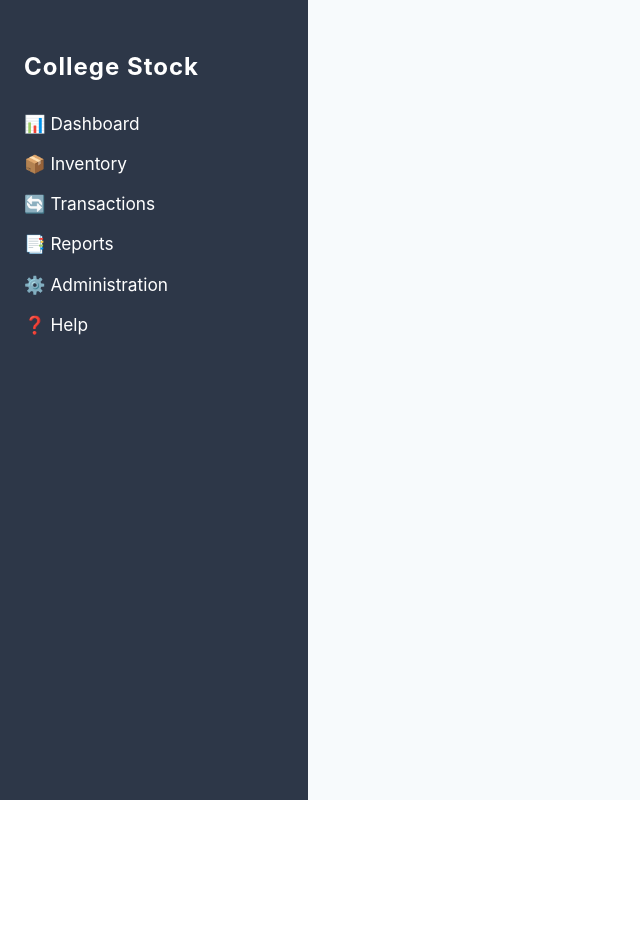
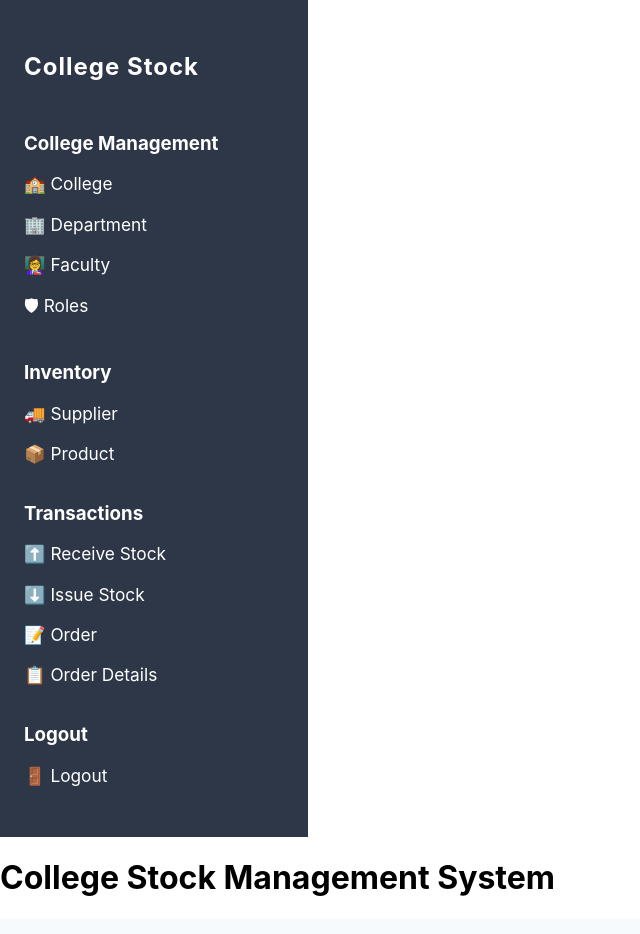
Before and after one commit to hasemansi/stock, a React (Vite) app in the folder frontend/: page /dashboard in a window 1280 px wide. Shown: the top 934 px of the page, without its empty margins (0-640 px from the left). Before the commit the page ends 800 px from the top, so only its background shows below. Built offline with nearby package versions, Linux system fonts and the light colour scheme.

Commit message:
Update Dashboard.jsx

```diff
--- a/frontend/src/components/Auth/Dashboard.jsx
+++ b/frontend/src/components/Auth/Dashboard.jsx
@@ -1,28 +1,85 @@
 import { Link } from "react-router-dom";
 import styles from "./Dashboard.module.css";
 
-export default function dashboard({ children }) {
+export default function Dashboard({ children }) {
     return (
-        <div className={styles.dashboardContainer}>
+        <div className={styles.dashboardWrapper}>
             {/* Sidebar */}
             <aside className={styles.sidebar}>
                 <h2 className={styles.sidebarTitle}>College Stock</h2>
-                <nav>
+
+                {/* 1) College Management */}
+                <div className={styles.section}>
+                    <h3 className={styles.sectionTitle}>College Management</h3>
                     <ul className={styles.navList}>
-                        <li className={styles.navItem}><Link className={styles.navLink} to="/">📊 Dashboard</Link></li>
-                        <li className={styles.navItem}><Link className={styles.navLink} to="/inventory">📦 Inventory</Link></li>
-                        <li className={styles.navItem}><Link className={styles.navLink} to="/transactions">🔄 Transactions</Link></li>
-                        <li className={styles.navItem}><Link className={styles.navLink} to="/reports">📑 Reports</Link></li>
-                        <li className={styles.navItem}><Link className={styles.navLink} to="/admin">⚙️ Administration</Link></li>
-                        <li className={styles.navItem}><Link className={styles.navLink} to="/help">❓ Help</Link></li>
+                        <li className={styles.navItem}>
+                            <Link className={styles.navLink} to="/college">🏫 College</Link>
+                        </li>
+                        <li className={styles.navItem}>
+                            <Link className={styles.navLink} to="/department">🏢 Department</Link>
+                        </li>
+                        <li className={styles.navItem}>
+                            <Link className={styles.navLink} to="/faculty">👩‍🏫 Faculty</Link>
+                        </li>
+                        <li className={styles.navItem}>
+                            <Link className={styles.navLink} to="/role">🛡 Roles</Link>
+                        </li>
                     </ul>
-                </nav>
+                </div>
+
+                {/* 2) Inventory */}
+                <div className={styles.section}>
+                    <h3 className={styles.sectionTitle}>Inventory</h3>
+                    <ul className={styles.navList}>
+                        <li className={styles.navItem}>
+                            <Link className={styles.navLink} to="/supplier">🚚 Supplier</Link>
+                        </li>
+                        <li className={styles.navItem}>
+                            <Link className={styles.navLink} to="/product">📦 Product</Link>
+                        </li>
+                    </ul>
+                </div>
+
+                {/* 3) Transactions */}
+                <div className={styles.section}>
+                    <h3 className={styles.sectionTitle}>Transactions</h3>
+                    <ul className={styles.navList}>
+                        <li className={styles.navItem}>
+                            <Link className={styles.navLink} to="/inward-entry">⬆️ Receive Stock</Link>
+                        </li>
+                        <li className={styles.navItem}>
+                            <Link className={styles.navLink} to="/outward-entry">⬇️ Issue Stock</Link>
+                        </li>
+                        <li className={styles.navItem}>
+                            <Link className={styles.navLink} to="/order">📝 Order</Link>
+                        </li>
+                        <li className={styles.navItem}>
+                            <Link className={styles.navLink} to="/order-details">📋 Order Details</Link>
+                        </li>
+                    </ul>
+                </div>
+
+                {/* 4) Logout */}
+                <div className={styles.section}>
+                    <h3 className={styles.sectionTitle}>Logout</h3>
+                    <ul className={styles.navList}>
+                        <li className={styles.navItem}>
+                            <Link className={styles.navLink} to="/login">🚪 Logout</Link>
+                        </li>
+                    </ul>
+                </div>
             </aside>
 
             {/* Main Content */}
-            <main className={styles.mainContent}>
-                {children}
-            </main>
+            <div className={styles.mainContainer}>
+                {/* Navbar */}
+                <header className={styles.navbar}>
+                    <h1 className={styles.navbarTitle}>College Stock Management System</h1>
+                </header>
+
+                {/* Page Content */}
+                <main className={styles.mainContent}>{children}</main>
+            </div>
         </div>
     );
 }
```
